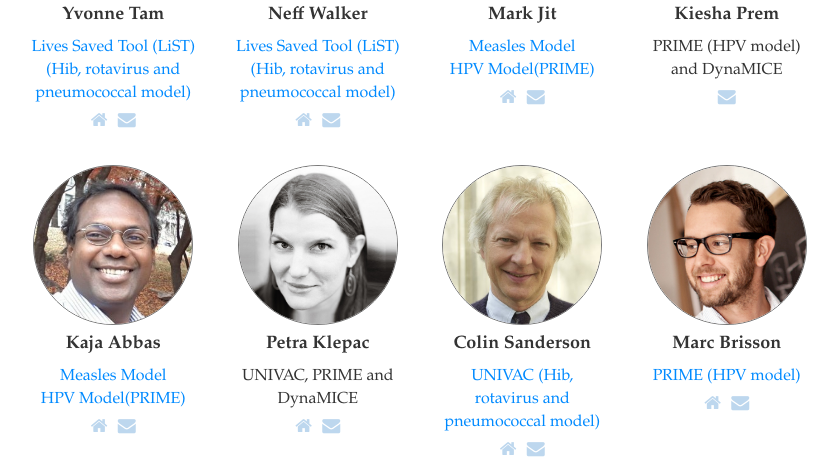
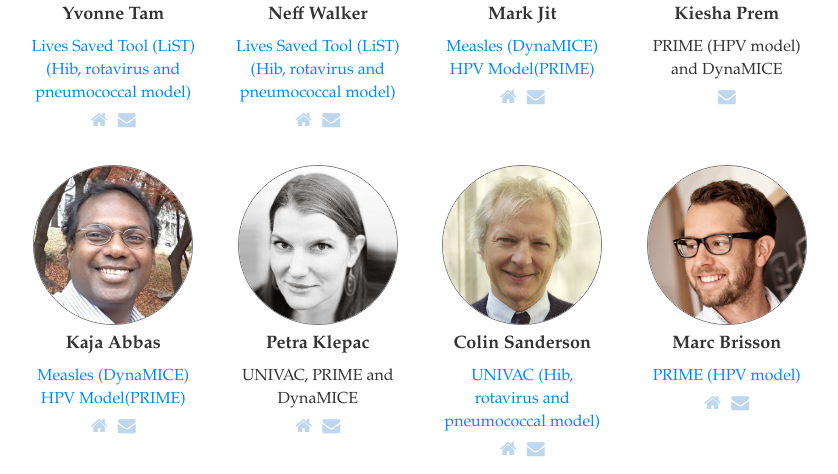
Before and after one commit to vimchub/vaccineimpact, a Jekyll site: the page built from modellers.md, in a window 1280 px wide and 900 px high, scrolled down 557 px, cut to the strip 221-695 px from the top of the window. Shown: the whole strip, without its empty margins (220-1058 px from the left). Built offline with Jekyll 4.4.1, drawn with Linux system fonts in a browser that asks for light colours; nearby versions of some CDN libraries.

Commit message:
Update LSHTM modellers

```diff
--- a/_data/modellers.yml
+++ b/_data/modellers.yml
@@ -41,7 +41,7 @@
 
 - name: Mark Jit
   url: http://www.lshtm.ac.uk/aboutus/people/jit.mark
-  title: Measles Model
+  title: Measles (DynaMICE)
   title_link: /models/measles#LSHTM
   title2: HPV Model(PRIME)
   title2_link: /models/hpv
@@ -57,7 +57,7 @@
 
 - name: Kaja Abbas
   url: https://www.lshtm.ac.uk/aboutus/people/abbas.kaja
-  title: Measles Model
+  title: Measles (DynaMICE)
   title_link: /models/measles#LSHTM
   title2: HPV Model(PRIME)
   title2_link: /models/hpv
```
